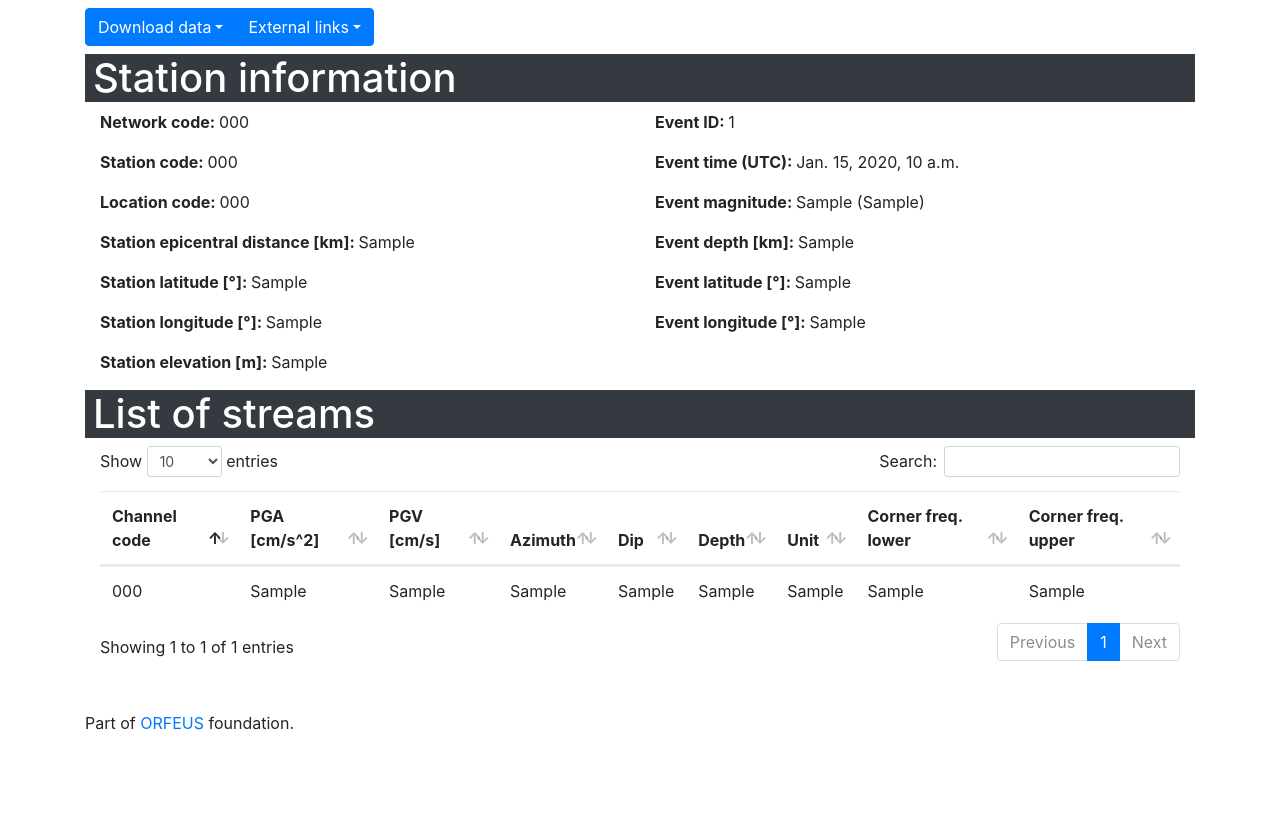
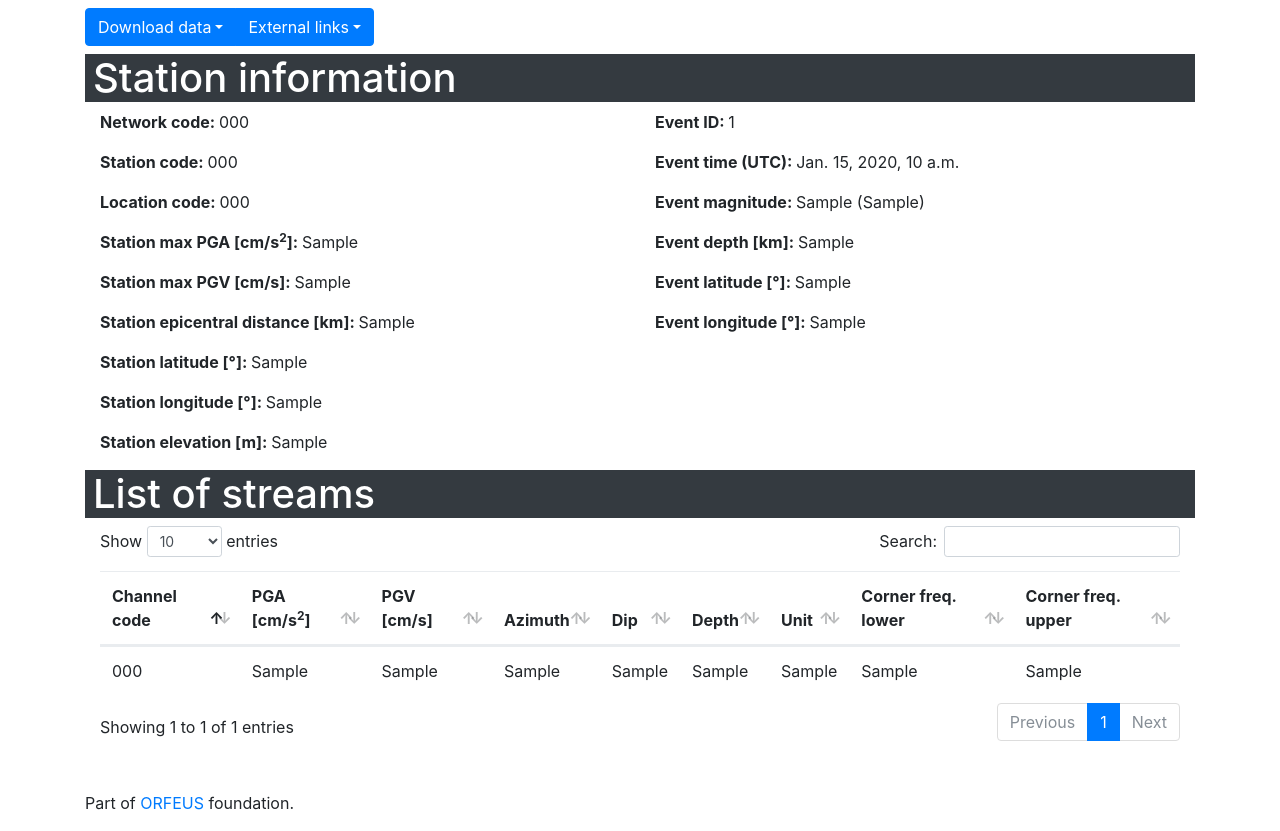
Before and after one commit to EIDA/rrsm, a Django app: template src/rrsm/templates/station_streams.html in a window 1280 px wide. Shown: the part 644-1475 px from the top of the page. Before the commit the page ends 1374 px from the top, so only its background shows below. Run offline with Django 3.2, Linux system fonts and the light colour scheme; the template is opened without the code that fills it: most values are stand-ins (such as "Sample title", 1, 10 or a date in 2020); parts of the project's set-up code (start-up, migrations or seed data) failed here and were passed over; some libraries are stand-ins or nearby versions.

Commit message:
Added max PGA and PGV on the station streams page

```diff
--- a/src/rrsm/templates/event_details.html
+++ b/src/rrsm/templates/event_details.html
@@ -93,7 +93,7 @@
                 <small class="text-muted d-block">(click for streams)</small>
             </th>
             <th>Location code</th>
-            <th>Max. PGA [cm/s^2]</th>
+            <th>Max. PGA [cm/s<sup>2</sup>]</th>
             <th>Max. PGV [cm/s]</th>
             <th>Epicentral distance [km]</th>
             <th>Elevation [m]</th>
--- a/src/rrsm/templates/station_streams.html
+++ b/src/rrsm/templates/station_streams.html
@@ -48,6 +48,8 @@
             <p><b>Network code: </b>{{ station_data.network_code }}</p>
             <p><b>Station code: </b>{{ station_data.station_code }}</p>
             <p><b>Location code: </b>{{ station_data.location_code }}</p>
+            <p><b>Station max PGA [cm/s<sup>2</sup>]: </b>{{ station_data.get_max_pga }}</p>
+            <p><b>Station max PGV [cm/s]: </b>{{ station_data.get_max_pgv }}</p>
             <p><b>Station epicentral distance [km]: </b>{{ station_data.epicentral_distance }}</p>
             <p><b>Station latitude [°]: </b>{{ station_data.station_latitude }}</p>
             <p><b>Station longitude [°]: </b>{{ station_data.station_longitude }}</p>
@@ -69,7 +71,7 @@
     <thead>
         <tr>
             <th>Channel code</th>
-            <th>PGA [cm/s^2]</th>
+            <th>PGA [cm/s<sup>2</sup>]</th>
             <th>PGV [cm/s]</th>
             <th>Azimuth</th>
             <th>Dip</th>
```
